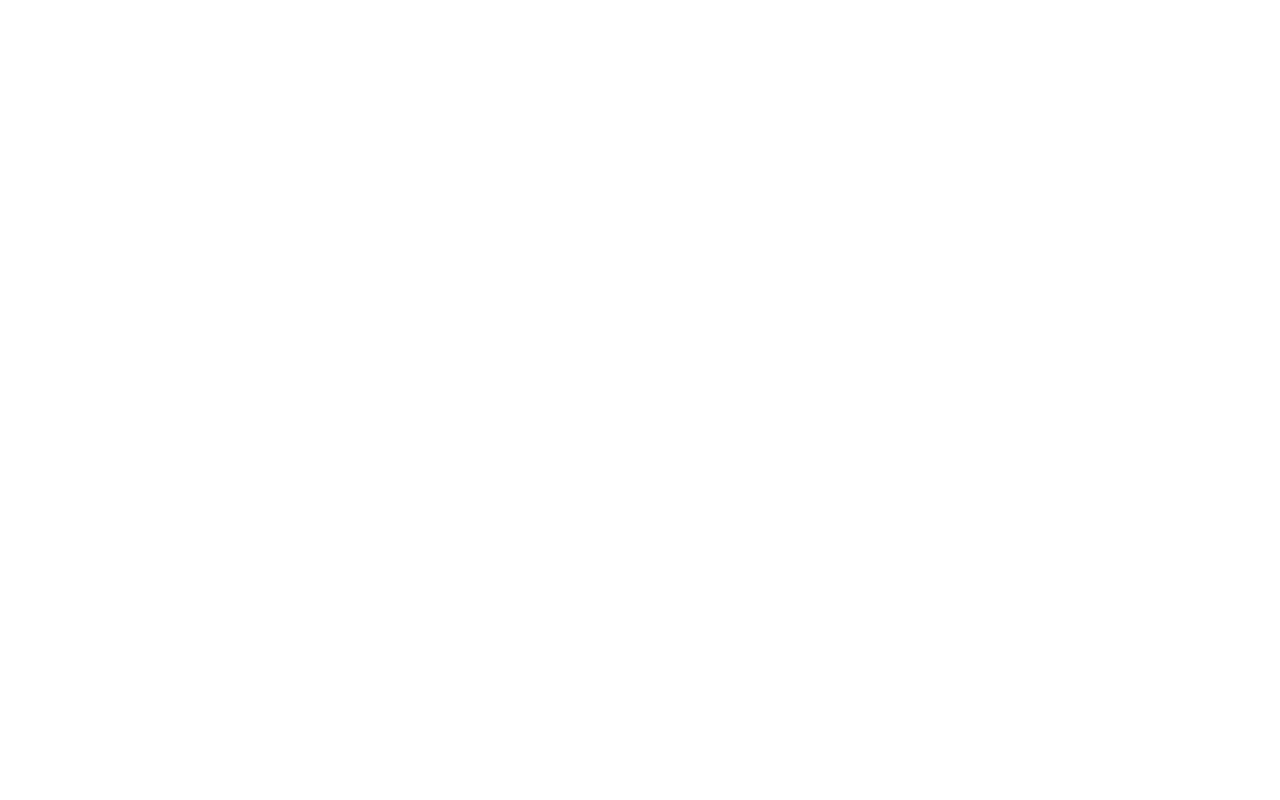
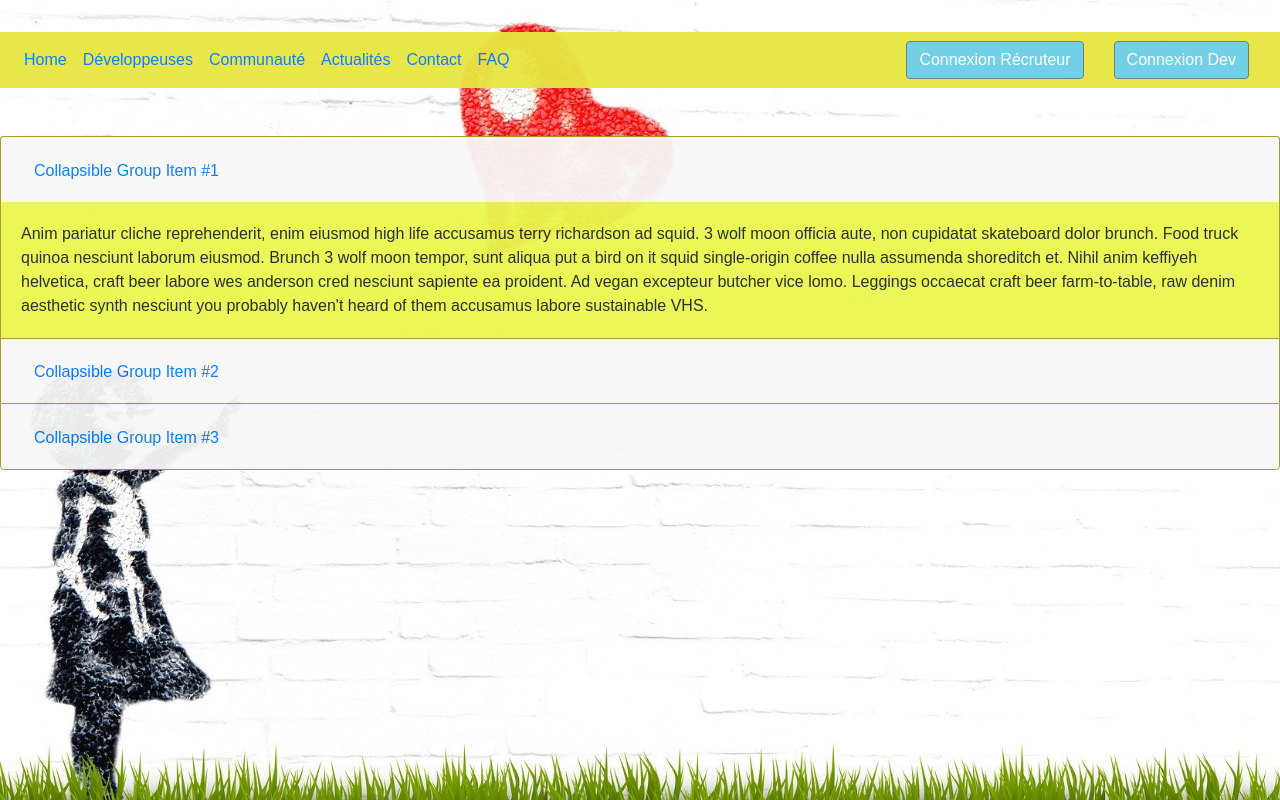
Before and after one commit to silviacec/Codevores, a plain HTML site: page faq.html in a window 1280 px wide. Drawn offline with nearby package versions, Linux system fonts and the light colour scheme; a web font is replaced by a local one.

Commit message:
add accordion collapse faq

```diff
--- a/assets/js/codevores.js
+++ b/assets/js/codevores.js
@@ -10,3 +10,7 @@ document.querySelector('.hamburger').addEventListener('click', function() {
    document.querySelector('.hamburger').style.display='none';
 });
 document.querySelector('.aside').style.display='none';
+
+// $('.collapse').collapse()
+// geekzone
+// https://www.geekzone.fr/category/web/feed/json
--- a/faq.html
+++ b/faq.html
@@ -0,0 +1,153 @@
+<!DOCTYPE html>
+<html lang="en" dir="ltr">
+<head>
+  <meta charset="utf-8">
+  <link rel="stylesheet" href="assets/css/bootstrap.min.css">
+
+  <link href="https://fonts.googleapis.com/css?family=Aldrich|Anonymous+Pro|Courier+Prime|Mukta+Malar|Spinnaker&display=swap" rel="stylesheet">
+  <script src="https://kit.fontawesome.com/4b7db09c39.js" crossorigin="anonymous"></script>
+  <link rel="stylesheet" href="assets/css/style.css">
+  <title>Codevores.co</title>
+</head>
+<body>
+
+
+  <!-- BARRE DE NAVIGATION -->
+  <div class="page-connexion">
+
+    <!-- barre de navigation page entière -->
+    <nav class="navbar navbar-expand-lg sticky-top">
+
+      <div class="collapse navbar-collapse" >
+        <ul class="navbar-nav mr-auto">
+          <li class="nav-item active">
+            <a class="nav-link" href="index.html">Home<span class="sr-only">(current)</span></a>
+          </li>
+          <li class="nav-item">
+            <a class="nav-link" href="developpeuses.html">Développeuses</a>
+          </li>
+          <li class="nav-item">
+            <a class="nav-link" href="communaute.html">Communauté</a>
+          </li>
+          <li class="nav-item">
+            <a class="nav-link" href="actualites.html">Actualités</a>
+          </li>
+          <li class="nav-item">
+            <a class="nav-link" href="contact.html">Contact</a>
+          </li>
+          <li class="nav-item">
+            <a class="nav-link" href="faq.html">FAQ</a>
+          </li>
+        </ul>
+
+        <div>
+          <a href="connex-rec.html"><button class="btn btn-secondary my-2 my-sm-0 account text-capitalize" type="submit">Connexion récruteur</button></a>
+        </div>
+        <div>
+          <a href="connex-dev.html">
+          <button class="btn btn-secondary my-2 my-sm-0 account text-capitalize" type="submit">Connexion dev</button></a>
+        </div>
+    </div>
+  </nav>
+  <br>
+  <!-- barre de connexion réduite avec menu burger************************************* ********************************* -->
+  <div class="menu-lateral">
+
+    <div class="aside">
+      <button class="cross" type="button" name="button" title="Fermer le menu"><i class="fa fa-times" aria-hidden="true"></i>
+      </button>
+
+      <div class="menu-vertical">
+        <ul class="">
+          <li class="">
+            <a class="" href="index.html">Home</a>
+          </li>
+          <li class="">
+            <a class="" href="developpeuses.html">Développeuses</a>
+          </li>
+          <li class="">
+            <a class="" href="communaute.html">Communauté</a>
+          </li>
+          <li class="">
+            <a class="" href="actualites.html">Actualités</a>
+          </li>
+          <li class="">
+            <a class="" href="contact.html">Contact</a>
+          </li>
+          <li class="">
+            <a class="" href="faq.html">FAQ</a>
+          </li>
+        </ul>
+      </div>
+      <div class="connexion">
+        <a href="connex-rec.html"><button class="btn btn-secondary my-2 my-sm-0 account text-capitalize" type="submit">Connexion récruteur</button></a>
+      </div>
+      <div class="connexion">
+        <a href="connex-dev.html">
+        <button class="btn btn-secondary my-2 my-sm-0 account text-capitalize" type="submit">Connexion dev</button></a>
+      </div>
+    </div>
+
+    <button class="hamburger" type="button" name="button" title="Ouvrir le menu" ><i class="fa fa-bars" aria-hidden="true"></i></button>
+  </div>
+  <br>
+  <!-- FAQ ACCORDEON ***************************************************************************** -->
+  <div class="accordion" id="accordionExample">
+    <div class="card">
+      <div class="card-header" id="headingOne">
+        <h2 class="mb-0">
+          <button class="btn btn-link" type="button" data-toggle="collapse" data-target="#collapseOne" aria-expanded="true" aria-controls="collapseOne">
+            Collapsible Group Item #1
+          </button>
+        </h2>
+      </div>
+
+      <div id="collapseOne" class="collapse show" aria-labelledby="headingOne" data-parent="#accordionExample">
+        <div class="card-body">
+          Anim pariatur cliche reprehenderit, enim eiusmod high life accusamus terry richardson ad squid. 3 wolf moon officia aute, non cupidatat skateboard dolor brunch. Food truck quinoa nesciunt laborum eiusmod. Brunch 3 wolf moon tempor, sunt aliqua put a bird on it squid single-origin coffee nulla assumenda shoreditch et. Nihil anim keffiyeh helvetica, craft beer labore wes anderson cred nesciunt sapiente ea proident. Ad vegan excepteur butcher vice lomo. Leggings occaecat craft beer farm-to-table, raw denim aesthetic synth nesciunt you probably haven't heard of them accusamus labore sustainable VHS.
+        </div>
+      </div>
+    </div>
+    <div class="card">
+      <div class="card-header" id="headingTwo">
+        <h2 class="mb-0">
+          <button class="btn btn-link collapsed" type="button" data-toggle="collapse" data-target="#collapseTwo" aria-expanded="false" aria-controls="collapseTwo">
+            Collapsible Group Item #2
+          </button>
+        </h2>
+      </div>
+      <div id="collapseTwo" class="collapse" aria-labelledby="headingTwo" data-parent="#accordionExample">
+        <div class="card-body">
+          Anim pariatur cliche reprehenderit, enim eiusmod high life accusamus terry richardson ad squid. 3 wolf moon officia aute, non cupidatat skateboard dolor brunch. Food truck quinoa nesciunt laborum eiusmod. Brunch 3 wolf moon tempor, sunt aliqua put a bird on it squid single-origin coffee nulla assumenda shoreditch et. Nihil anim keffiyeh helvetica, craft beer labore wes anderson cred nesciunt sapiente ea proident. Ad vegan excepteur butcher vice lomo. Leggings occaecat craft beer farm-to-table, raw denim aesthetic synth nesciunt you probably haven't heard of them accusamus labore sustainable VHS.
+        </div>
+      </div>
+    </div>
+    <div class="card">
+      <div class="card-header" id="headingThree">
+        <h2 class="mb-0">
+          <button class="btn btn-link collapsed" type="button" data-toggle="collapse" data-target="#collapseThree" aria-expanded="false" aria-controls="collapseThree">
+            Collapsible Group Item #3
+          </button>
+        </h2>
+      </div>
+      <div id="collapseThree" class="collapse" aria-labelledby="headingThree" data-parent="#accordionExample">
+        <div class="card-body">
+          Anim pariatur cliche reprehenderit, enim eiusmod high life accusamus terry richardson ad squid. 3 wolf moon officia aute, non cupidatat skateboard dolor brunch. Food truck quinoa nesciunt laborum eiusmod. Brunch 3 wolf moon tempor, sunt aliqua put a bird on it squid single-origin coffee nulla assumenda shoreditch et. Nihil anim keffiyeh helvetica, craft beer labore wes anderson cred nesciunt sapiente ea proident. Ad vegan excepteur butcher vice lomo. Leggings occaecat craft beer farm-to-table, raw denim aesthetic synth nesciunt you probably haven't heard of them accusamus labore sustainable VHS.
+        </div>
+      </div>
+    </div>
+  </div>
+
+
+
+
+  </div>
+  <script src="https://code.jquery.com/jquery-3.3.1.slim.min.js"></script>
+      <script src="https://cdnjs.cloudflare.com/ajax/libs/popper.js/1.14.3/umd/popper.min.js"></script>
+      <script src="https://stackpath.bootstrapcdn.com/bootstrap/4.1.1/js/bootstrap.min.js"></script>
+  <script src="assets/js/codevores.js">
+
+  </script>
+    <!-- ajouter le footer de l'index !!!!!!!!!!!!!!!!!!!!!!!!!!!!!!!!!!!!!!!!!!!!!!!!!!!!!!!!!!!!!!!! -->
+</body>
+</html>
```
Also changed, not shown: index.html (indentation only).
